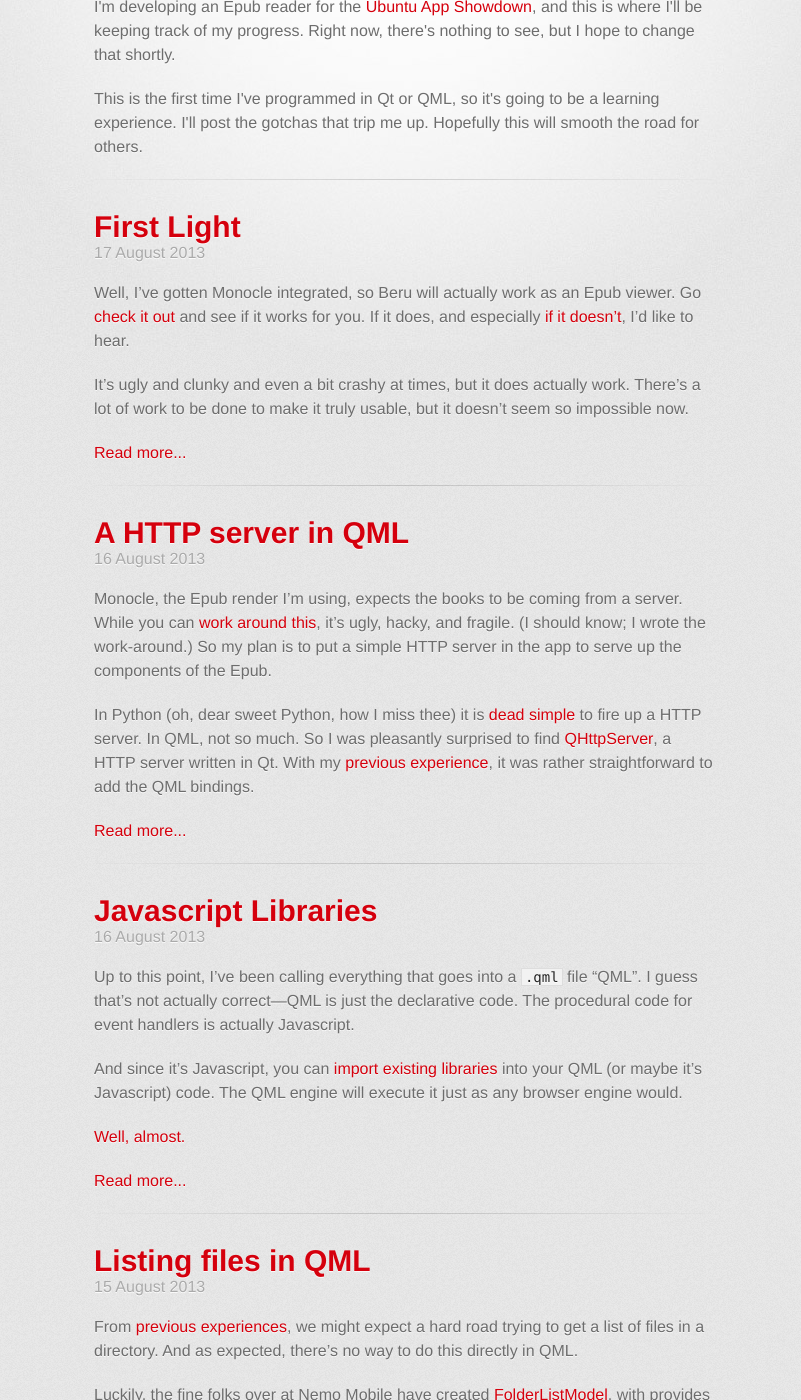
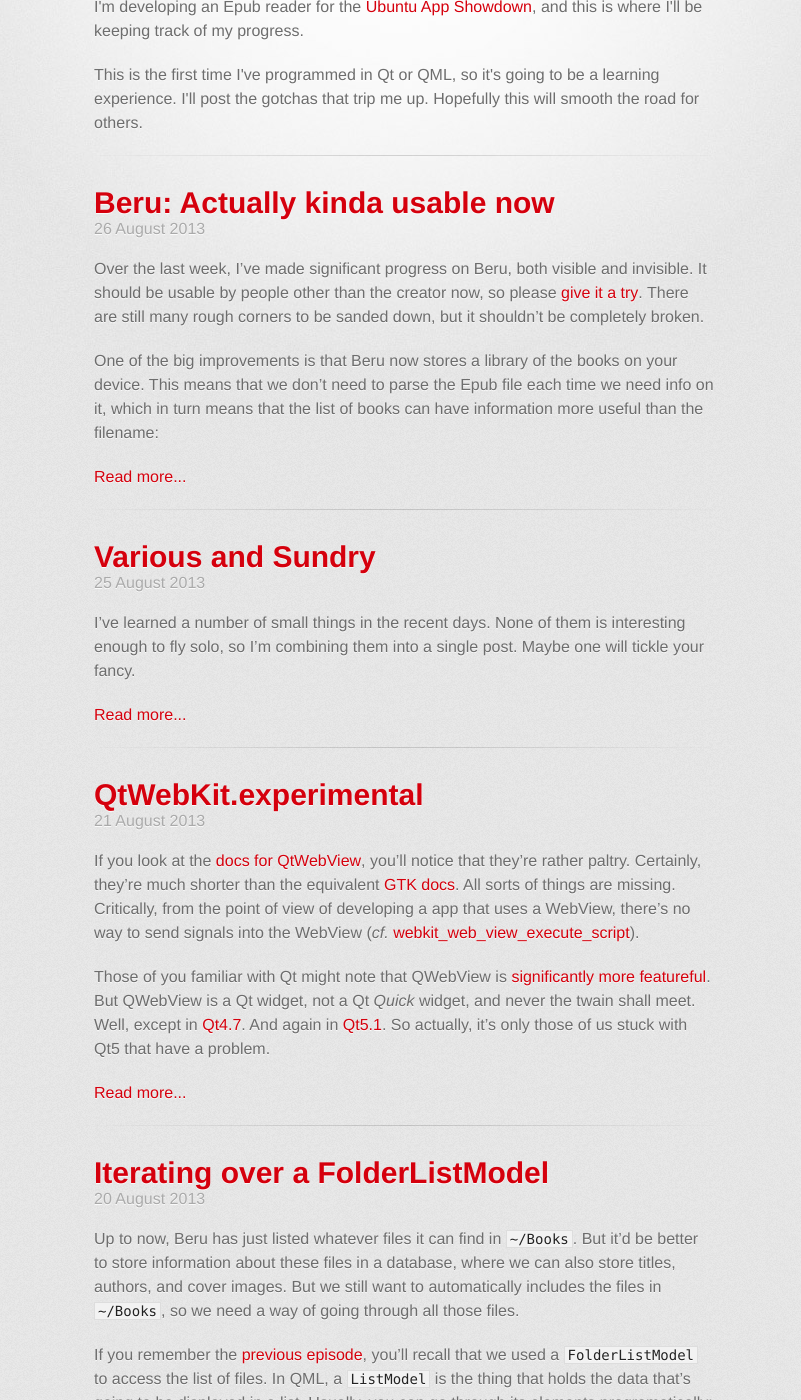
Before and after one commit to rschroll/beru, a Jekyll site: the page built from index.html, in a window 1280 px wide and 1400 px high, scrolled down 223 px. Shown: the whole window, without its empty margins (236-1037 px from the left). Built offline with Jekyll 4.4.1, drawn with Linux system fonts in a browser that asks for light colours; some web fonts are replaced; some of the changed text lies outside the part shown.

Commit message:
A bunch more posts

```diff
--- /dev/null
+++ b/_posts/2013-08-20-iterating-over-a-folderlistmodel.md
@@ -0,0 +1,36 @@
+---
+layout: post
+title: Iterating over a FolderListModel
+---
+Up to now, Beru has just listed whatever files it can find in `~/Books`.  But it'd be better to store information about these files in a database, where we can also store titles, authors, and cover images.  But we still want to automatically includes the files in `~/Books`, so we need a way of going through all those files.
+
+If you remember the [previous episode]({{ site.baseurl }}{% post_url 2013-08-15-listing-files-in-qml %}), you'll recall that we used a `FolderListModel` to access the list of files.  In QML, a `ListModel` is the thing that holds the data that's going to be displayed in a list.  Usually, you can go through its elements programatically:
+
+
+{% highlight qml %}
+for (var i=0; i<model.count; i++) {
+    var item = model.get(i)
+    // Do something
+}
+{% endhighlight %}
+
+But this doesn't work with a `FolderListModel`&mdash;it doesn't have a `count` attribute.  Luckily, the [music app](https://launchpad.net/music-app) people have a solution: Make a `Repeater` using this model, create an `Item` for each entry, and run code in its `Component.onCompleted`.  Here's the basic idea.
+
+{% highlight qml %}
+FolderListModel {
+    id: folderModel
+    // various settings
+}
+
+Repeater {
+    model: folderModel
+
+    Component {
+        Item {
+            Component.onCompleted: // Do something
+        }
+    }
+}
+{% endhighlight %}
+
+It's clever, but I do wonder why (or if) it's necessary.
--- /dev/null
+++ b/_posts/2013-08-21-qtwebview.experimental.md
@@ -0,0 +1,183 @@
+---
+layout: post
+title: QtWebKit.experimental
+---
+If you look at the [docs for QtWebView](http://webkitgtk.org/reference/webkitgtk/stable/webkitgtk-webkitwebview.html), you'll notice that they're rather paltry.  Certainly, they're much shorter than the equivalent [GTK docs](http://webkitgtk.org/reference/webkitgtk/stable/webkitgtk-webkitwebview.html).  All sorts of things are missing.  Critically, from the point of view of developing a app that uses a WebView, there's no way to send signals into the WebView (*cf.* [webkit_web_view_execute_script](http://webkitgtk.org/reference/webkitgtk/stable/webkitgtk-webkitwebview.html#webkit-web-view-execute-script)).
+
+Those of you familiar with Qt might note that QWebView is [significantly more featureful](http://qt-project.org/doc/qt-5.0/qtwebkit/qwebview.html).  But QWebView is a Qt widget, not a Qt *Quick* widget, and never the twain shall meet.  Well, except in [Qt4.7](http://stackoverflow.com/questions/13014415/qt5-embed-qwidget-object-in-qml).  And again in [Qt5.1](http://www.ics.com/blog/combining-qt-widgets-and-qml-qwidgetcreatewindowcontainer).  So actually, it's only those of us stuck with Qt5 that have a problem.
+
+
+But we're not out of luck.  There's a secret module that includes many of these features.  All you have to do is `import QtWebKit.experimental 1.0`, and your WebView gains super powers.  This isn't documented anywhere, as far as I can tell, because then it wouldn't be a *secret*.  (Jono Bacon [recently raved](http://www.jonobacon.org/2013/08/22/ubuntu-in-a-nutshell-the-ubuntu-sdk-and-developer-story/), "Qt and QML documentation is *fantastic*."  What he meant was that you will fantasize about it existing.)  Still, I've found [a few](https://gist.github.com/jturcotte/4986536) [good examples](https://qt.gitorious.org/qt-apps/snowshoe/blobs/master/src/desktop/qml/PageWidget.qml) of its use.  There's a [test suite](https://github.com/WebKit/webkit/tree/master/Source/WebKit2/UIProcess/API/qt/tests/qmltests/WebView) that shows off a bunch of features.
+
+Not all of it works, however.  This [example of messaging passing](http://stackoverflow.com/questions/14342220/invoke-c-method-from-webviews-javascript/14365144#14365144) just didn't work for me.  But `WebView.experimental.evaluateJavaScript()` did, and that was enough for me to set up communication with the WebView.  Communication the other way can be done by changing the title of the WebView; [this commit](https://github.com/rschroll/beru/commit/ac3336f620a8da8b384d4e999e9ac43cc51b369d) shows how.
+
+Using introspection, I got all of the properties of `WebView.experimental` and `WebView.experimental.preferences`.  I list them below.  Hopefully the exposure of their secrets won't anger the QtWebKit Illuminati too much.
+
+### WebView.experimental
+* proxyAuthenticationDialog
+* userAgent
+* preferredMinimumContentsWidth
+* confirmDialog
+* promptDialog
+* deviceWidth
+* authenticationDialog
+* page
+* databaseQuotaDialog
+* itemSelector
+* devicePixelRatio
+* transparentBackground
+* useDefaultContentItemSize
+* filePicker
+* navigationHistory
+* preferences
+* deviceHeight
+* test
+* objectName
+* colorChooser
+* certificateVerificationDialog
+* alertDialog
+* remoteInspectorUrl
+* userScripts
+* urlSchemeDelegates
+* evaluateJavaScript
+* evaluateJavaScript
+* postMessage
+* goForwardTo
+* goBackTo
+* onRemoteInspectorUrlChanged
+* remoteInspectorUrlChanged
+* onPreferredMinimumContentsWidthChanged
+* preferredMinimumContentsWidthChanged
+* onUserScriptsChanged
+* userScriptsChanged
+* onExitFullScreenRequested
+* exitFullScreenRequested
+* onEnterFullScreenRequested
+* enterFullScreenRequested
+* onDeviceHeightChanged
+* deviceHeightChanged
+* onDevicePixelRatioChanged
+* devicePixelRatioChanged
+* onDeviceWidthChanged
+* deviceWidthChanged
+* onUserAgentChanged
+* userAgentChanged
+* onProxyAuthenticationDialogChanged
+* proxyAuthenticationDialogChanged
+* onMessageReceived
+* messageReceived
+* onPermissionRequested
+* permissionRequested
+* onDownloadRequested
+* downloadRequested
+* onColorChooserChanged
+* colorChooserChanged
+* onDatabaseQuotaDialogChanged
+* databaseQuotaDialogChanged
+* onFilePickerChanged
+* filePickerChanged
+* onItemSelectorChanged
+* itemSelectorChanged
+* onCertificateVerificationDialogChanged
+* certificateVerificationDialogChanged
+* onAuthenticationDialogChanged
+* authenticationDialogChanged
+* onPromptDialogChanged
+* promptDialogChanged
+* onConfirmDialogChanged
+* confirmDialogChanged
+* onAlertDialogChanged
+* alertDialogChanged
+* onLoadVisuallyCommitted
+* loadVisuallyCommitted
+* onObjectNameChanged
+* objectNameChanged
+
+### WebView.experimental.preferences
+* fileAccessFromFileURLsAllowed
+* serifFontFamily
+* privateBrowsingEnabled
+* notificationsEnabled
+* fixedFontFamily
+* webGLEnabled
+* xssAuditingEnabled
+* cursiveFontFamily
+* javascriptEnabled
+* sansSerifFontFamily
+* defaultFontSize
+* pluginsEnabled
+* objectName
+* universalAccessFromFileURLsAllowed
+* dnsPrefetchEnabled
+* webAudioEnabled
+* frameFlatteningEnabled
+* scrollAnimatorEnabled
+* caretBrowsingEnabled
+* fullScreenEnabled
+* navigatorQtObjectEnabled
+* defaultFixedFontSize
+* offlineWebApplicationCacheEnabled
+* autoLoadImages
+* standardFontFamily
+* fantasyFontFamily
+* localStorageEnabled
+* minimumFontSize
+* developerExtrasEnabled
+* onDefaultFixedFontSizeChanged
+* defaultFixedFontSizeChanged
+* onDefaultFontSizeChanged
+* defaultFontSizeChanged
+* onMinimumFontSizeChanged
+* minimumFontSizeChanged
+* onFantasyFontFamilyChanged
+* fantasyFontFamilyChanged
+* onCursiveFontFamilyChanged
+* cursiveFontFamilyChanged
+* onSansSerifFontFamilyChanged
+* sansSerifFontFamilyChanged
+* onSerifFontFamilyChanged
+* serifFontFamilyChanged
+* onFixedFontFamilyChanged
+* fixedFontFamilyChanged
+* onStandardFontFamilyChanged
+* standardFontFamilyChanged
+* onFileAccessFromFileURLsAllowedChanged
+* fileAccessFromFileURLsAllowedChanged
+* onUniversalAccessFromFileURLsAllowedChanged
+* universalAccessFromFileURLsAllowedChanged
+* onNotificationsEnabledChanged
+* notificationsEnabledChanged
+* onCaretBrowsingEnabledChanged
+* caretBrowsingEnabledChanged
+* onScrollAnimatorEnabledChanged
+* scrollAnimatorEnabledChanged
+* onWebAudioEnabledChanged
+* webAudioEnabledChanged
+* onWebGLEnabledChanged
+* webGLEnabledChanged
+* onDeveloperExtrasEnabledChanged
+* developerExtrasEnabledChanged
+* onFrameFlatteningEnabledChanged
+* frameFlatteningEnabledChanged
+* onNavigatorQtObjectEnabledChanged
+* navigatorQtObjectEnabledChanged
+* onDnsPrefetchEnabledChanged
+* dnsPrefetchEnabledChanged
+* onPrivateBrowsingEnabledChanged
+* privateBrowsingEnabledChanged
+* onXssAuditingEnabledChanged
+* xssAuditingEnabledChanged
+* onLocalStorageEnabledChanged
+* localStorageEnabledChanged
+* onOfflineWebApplicationCacheEnabledChanged
+* offlineWebApplicationCacheEnabledChanged
+* onJavascriptEnabledChanged
+* javascriptEnabledChanged
+* onFullScreenEnabledChanged
+* fullScreenEnabledChanged
+* onPluginsEnabledChanged
+* pluginsEnabledChanged
+* onAutoLoadImagesChanged
+* autoLoadImagesChanged
+* onObjectNameChanged
+* objectNameChanged
--- /dev/null
+++ b/_posts/2013-08-25-various-and-sundry.md
@@ -0,0 +1,39 @@
+---
+layout: post
+title: Various and Sundry
+---
+I've learned a number of small things in the recent days.  None of them is interesting enough to fly solo, so I'm combining them into a single post.  Maybe one will tickle your fancy.
+
+
+### Quazip
+I've moved from JSZip to [QuaZIP](http://quazip.sourceforge.net/), for better performance and stability in opening zip files.  (Side effects include exposure to C++.)  Here's how you open a file in a zip file in QuaZIP.
+
+{% highlight c++ %}
+QuaZip* zip = new QuaZip("file.zip");
+if (!zip->open(QuaZip::mdUnzip))
+    return;
+
+zip->setCurrentFile("file_within_zip.ext");
+QuaZipFile zfile(zip);
+if (!zfile.open(QIODevice::ReadOnly))
+    return;
+
+QByteArray data = zfile.readAll();
+{% endhighlight %}
+
+That's ... not what I would have expected.  Note that a `QuaZipFile` acts as a `QIODevice`, so you can use it as a stream source, for example.  However, only one `QuaZipFile` can be opened at a time per `QuaZip`.  You can open a second and read from that just fine, but you'll no longer be able to read from the first.
+
+### QString vs. QByteArray
+If you pass a `QByteArray` from a C++ plugin to QML, it will be treated as something of type `QVariant`.  It will not act stringy in QML, even though it often does in C++.  (Arguably, QML is doing this correctly; as we've learned from [Python](http://www.diveinto.org/python3/strings.html), you should always know whether your dealing with a string or bytes.)
+
+This distinction persists even after you stuff the data into a text column in a database and pull it back out again.  So make sure your plugins return `QString`s if you actually want strings.
+
+### Mimetypes and WebKit
+If you don't set the `Content-Type` header when serving Javascript files to WebKit, you'll all manner of subtle and indecipherable Javascript errors.  Because that's so much better than nothing working and a clear error message.
+
+And why does it care, anyway?
+
+### Arguments to qmlscene
+The Ubuntu SDK provides an [Arguments class](http://developer.ubuntu.com/api/ubuntu-12.10/qml/mobile/qml-ubuntu-components0-arguments.html) to give you access to the command line arguments.  But when you run your program with `qmlscene`, you end up with the arguments intended for `qmlscene` as well.  And in some cases `qmlscene` will try to interpret the arguments meant for your program.
+
+I have trouble believing that this is how it's supposed to work, but [my question about this](http://askubuntu.com/questions/336083/how-to-use-arguments-in-qml-without-getting-qmlscene-arguments) remains unanswered.
--- /dev/null
+++ b/_posts/2013-08-26-beru-actually-kinda-usable-now.md
@@ -0,0 +1,20 @@
+---
+layout: post
+title: "Beru: Actually kinda usable now"
+---
+Over the last week, I've made significant progress on Beru, both visible and invisible.  It should be usable by people other than the creator now, so please [give it a try](https://github.com/rschroll/beru).  There are still many rough corners to be sanded down, but it shouldn't be completely broken.
+
+One of the big improvements is that Beru now stores a library of the books on your device.  This means that we don't need to parse the Epub file each time we need info on it, which in turn means that the list of books can have information more useful than the filename:
+
+
+<img class="center" src="{{ site.baseurl }}/assets/booklist-08-26.png" alt="Screenshot" width="420" height="646" />
+
+Combined with new support for command line arguments, this means that Beru can be used with files outside of `~/Books`.  If you open a file with Beru, it'll be added to your library for future reference.
+
+The viewer itself has also gained some options.  There's now limited choices for colors, fonts, and margins.  This may be expanded some, but I do want to keep Beru *basic*, and not overdose on options.
+
+<img class="center" src="{{ site.baseurl }}/assets/options-08-26.png" alt="Screenshot" width="420" height="646" />
+
+Behind the scenes, I've replaced several Javascript bits with C++ code.  This should improve both speed and stability.  But there's no interesting screenshot for this.
+
+One thing that's very definitely missing is icons.  I need icons for the toolbar at the bottom and for books that don't have covers.  This isn't my strong suit, so if you'd like to help, please get in touch!
--- a/index.html
+++ b/index.html
@@ -12,7 +12,7 @@
 
 <section id="main_content">
 <h3>Welcome to the Beru Devlog</h3>
-<p>I'm developing an Epub reader for the <a href="http://developer.ubuntu.com/2013/08/announcing-the-2013-ubuntu-app-showdown-contest/">Ubuntu App Showdown</a>, and this is where I'll be keeping track of my progress.  Right now, there's nothing to see, but I hope to change that shortly.</p>
+<p>I'm developing an Epub reader for the <a href="http://developer.ubuntu.com/2013/08/announcing-the-2013-ubuntu-app-showdown-contest/">Ubuntu App Showdown</a>, and this is where I'll be keeping track of my progress.</p>
 
 <p>This is the first time I've programmed in Qt or QML, so it's going to be a learning experience.  I'll post the gotchas that trip me up.  Hopefully this will smooth the road for others.</p>
 
```
Also changed, not shown: assets/booklist-08-26.png (added), assets/options-08-26.png (added).
